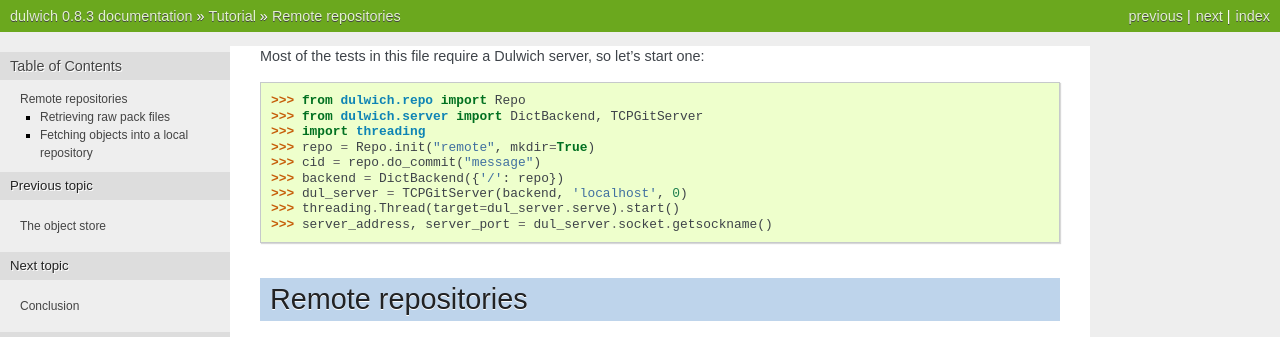
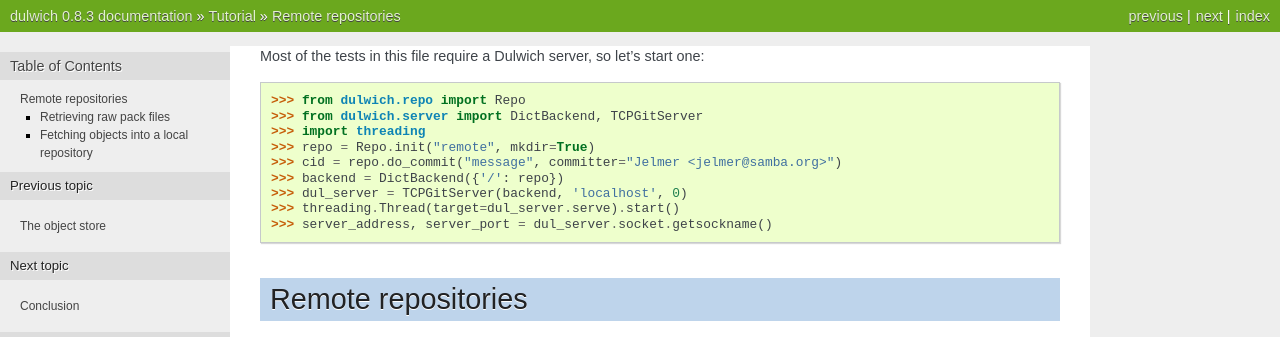
Before and after one commit to jelmer/dulwich, a Sphinx documentation site: the page built from docs/tutorial/remote.txt, in a window 1280 px wide. Shown: the top 337 px of the page. Built offline with Sphinx 7.4.7, drawn with Linux system fonts in a browser that asks for light colours.

Commit message:
Add committer - in case the user doesn't have a local configuration.

```diff
--- a/docs/tutorial/remote.txt
+++ b/docs/tutorial/remote.txt
@@ -6,7 +6,7 @@ Most of the tests in this file require a Dulwich server, so let's start one:
     >>> from dulwich.server import DictBackend, TCPGitServer
     >>> import threading
     >>> repo = Repo.init("remote", mkdir=True)
-    >>> cid = repo.do_commit("message")
+    >>> cid = repo.do_commit("message", committer="Jelmer <jelmer@samba.org>")
     >>> backend = DictBackend({'/': repo})
     >>> dul_server = TCPGitServer(backend, 'localhost', 0)
     >>> threading.Thread(target=dul_server.serve).start()
```
